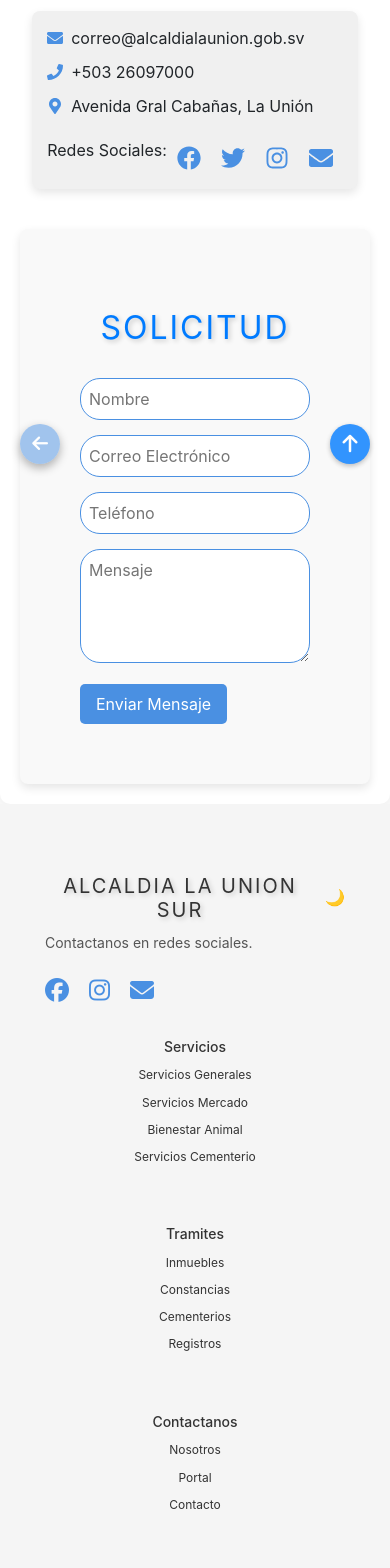
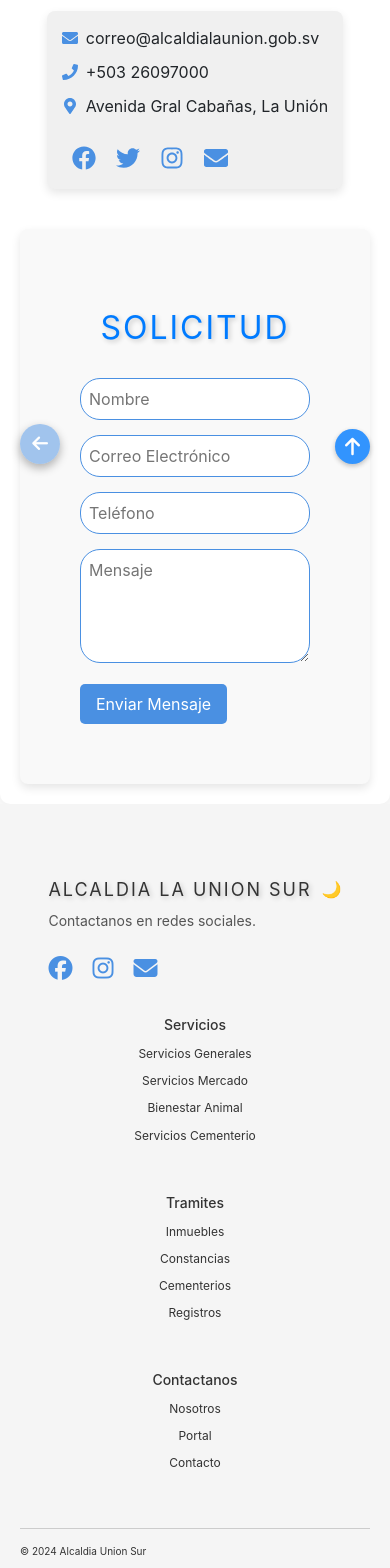
Before and after one commit to Oscar1499/PaginaAlcaldia, a React (Create React App) app in the folder FrontEnd/: page /contactenos in a window 390 px wide. Shown: the part 360-1928 px from the top of the page. Built offline with nearby package versions, Linux system fonts and the light colour scheme.

Commit message:
arreglos

```diff
--- a/FrontEnd/src/App.js
+++ b/FrontEnd/src/App.js
@@ -1,5 +1,6 @@
 import React, { useState, useEffect } from 'react';
 import { BrowserRouter as Router, Routes, Route, useLocation } from 'react-router-dom';
+import 'bootstrap/dist/css/bootstrap.min.css';
 import NavbarComponent from './componentes/NavbarComponent';
 import Layout from './componentes/Layout';
 import Footer from './componentes/Footer';
--- a/FrontEnd/src/componentes/ContactenosContenido.js
+++ b/FrontEnd/src/componentes/ContactenosContenido.js
@@ -49,7 +49,7 @@ const ContactenosContenido = () => {
             <span>Avenida Gral Cabañas, La Unión</span>
           </div>
           <div className="social-icons">
-            <div className="social-title">Redes Sociales:</div>
+            <div className="social-title"></div>
             <a href="https://facebook.com" target="_blank" rel="noopener noreferrer">
               <FaFacebook />
             </a>
--- a/FrontEnd/src/estilos/estilomapa.css
+++ b/FrontEnd/src/estilos/estilomapa.css
@@ -52,3 +52,62 @@
   box-sizing: border-box; /* Asegura que el padding y el borde se incluyan en el ancho total */
 
 }
+.popup-container {
+  text-align: center;
+}
+
+.popup-image {
+  width: 100%;
+  height: auto;
+  max-width: 200px; /* Ajusta el tamaño máximo según sea necesario */
+  border-radius: 10px;
+  margin-bottom: 10px;
+}
+
+.popup-button {
+  background-color: #4A90E2;
+  color: white;
+  border: none;
+  padding: 8px 12px;
+  font-size: 1rem;
+  border-radius: 5px;
+  cursor: pointer;
+}
+
+.popup-button:hover {
+  background-color: #357ABD;
+}
+.tooltip-container {
+  background-color: rgba(236, 238, 240, 0.9); /* Fondo azul con un poco de transparencia */
+  color: white; /* Texto blanco */
+  border-radius: 10px; /* Bordes redondeados */
+  box-shadow: 0 4px 8px rgba(0, 0, 0, 0.2); /* Sombra para darle profundidad */
+  transition: opacity 0.3s ease; /* Efecto de desvanecimiento */
+  max-width: 200px; /* Ancho máximo */
+  font-family: Arial, sans-serif; /* Cambiar a una fuente por defecto del sistema */
+}
+
+.tooltip-container img {
+  border-radius: 5px; /* Bordes redondeados para la imagen */
+}
+
+strong {
+  color: #16337b; /* Color amarillo para los nombres de los municipios */
+}
+
+small {
+  color: rgba(255, 255, 255, 0.8); /* Color blanco con algo de transparencia para la descripción */
+}
+
+
+@media (max-width: 768px) {
+  .map-container {
+    height: 50vh;
+  }
+}
+
+@media (max-width: 480px) {
+  .map-container {
+    height: 40vh;
+  }
+}
--- a/FrontEnd/src/estilos/footer.css
+++ b/FrontEnd/src/estilos/footer.css
@@ -4,24 +4,24 @@ footer {
   padding: 40px 20px;
   color: #333;
   display: flex;
-  flex-direction: column; /* Cambiar a columna para mejor organización */
-  align-items: center; /* Centrar el contenido */
-  width: 100%; /* Asegurarse de que ocupe todo el ancho */
+  flex-direction: column;
+  align-items: center;
+  width: 100%;
 }
 
 .footer-container {
   display: flex;
   justify-content: space-between;
   width: 100%;
-  max-width: 1200px; /* Asegurar un ancho máximo */
-  margin: 0 auto; /* Centrar el contenedor */
-  flex-wrap: wrap; /* Permitir que los elementos se envuelvan en pantallas pequeñas */
+  max-width: 1200px;
+  margin: 0 auto;
+  flex-wrap: wrap;
 }
 
 .footer-left {
   max-width: 300px;
-  flex: 1; /* Permitir que crezca dentro del contenedor */
-  min-width: 200px; /* Asegurar un ancho mínimo */
+  flex: 1;
+  min-width: 200px;
 }
 
 .footer-left h2 {
@@ -61,9 +61,9 @@ footer {
 }
 
 .footer-middle {
-  margin: 20px 40px; /* Ajustar márgenes para mejor distribución */
-  flex: 1; /* Permitir que crezca dentro del contenedor */
-  min-width: 200px; /* Asegurar un ancho mínimo */
+  margin: 20px 40px;
+  flex: 1;
+  min-width: 200px;
 }
 
 .footer-middle h3 {
@@ -143,8 +143,8 @@ footer {
 /* Estilo del botón emergente para volver al inicio */
 .scroll-to-top {
   position: fixed;
-  bottom: 20px; /* Distancia desde el fondo */
-  right: 20px; /* Distancia desde la derecha */
+  bottom: 20px;
+  right: 20px;
   width: 40px;
   height: 40px;
   border: none;
@@ -158,7 +158,7 @@ footer {
   transition: background-color 0.3s, opacity 0.3s;
   box-shadow: 0 2px 5px rgba(0, 0, 0, 0.3);
   opacity: 0.8;
-  z-index: 1000; /* Asegúrate de que esté por encima de otros elementos */
+  z-index: 1000;
 }
 
 .scroll-to-top:hover {
@@ -167,46 +167,109 @@ footer {
 }
 
 .scroll-to-top i {
-  font-size: 20px; /* Tamaño de la flecha */
+  font-size: 20px;
 }
 
 /* Media Queries para Responsividad */
-@media (max-width: 768px) {
+@media (max-width: 1024px) {
   .footer-container {
-    flex-direction: column; /* Apilar elementos en pantallas pequeñas */
-    align-items: center; /* Centrar elementos */
+    flex-direction: column; /* Apilar los elementos */
+    align-items: center; /* Centrar contenido */
   }
 
   .footer-left, .footer-middle {
-    margin: 10px 0; /* Ajustar márgenes */
+    margin: 15px 0; /* Reducir márgenes */
     text-align: center; /* Centrar texto */
+    flex: none; /* No permitir crecimiento innecesario */
+    max-width: 100%; /* Ocupa todo el ancho disponible */
   }
 
-  .footer-middle {
-    margin: 20px 0; /* Ajustar márgenes para evitar superposiciones */
+  .footer-middle h3 {
+    font-size: 18px; /* Ajustar tamaño de fuente */
+  }
+
+  .footer-middle ul li,
+  .footer-left p {
+    font-size: 14px; /* Aumentar legibilidad en pantallas medianas */
+  }
+
+  .social-icons a {
+    font-size: 18px; /* Ajustar el tamaño de los íconos */
+  }
+
+  .footer-bottom p {
+    font-size: 14px; /* Fuente ligeramente más grande para mejor lectura */
   }
 }
 
-@media (max-width: 480px) {
+/* Pantallas pequeñas (480px a 767px) */
+@media (max-width: 767px) {
   .footer-left h2 {
-    font-size: 20px; /* Tamaño de fuente más pequeño */
+    font-size: 20px; /* Reducir tamaño de fuente */
   }
 
   .footer-middle h3 {
-    font-size: 14px; /* Tamaño de fuente más pequeño */
+    font-size: 16px; /* Reducir tamaño de fuente */
   }
 
   .footer-middle ul li {
-    font-size: 12px; /* Tamaño de fuente más pequeño */
+    font-size: 13px; /* Reducir ligeramente el tamaño */
+  }
+
+  .footer-middle,
+  .footer-left {
+    padding: 0 10px; /* Ajustar relleno */
+  }
+
+  .social-icons a {
+    font-size: 18px; /* Ajustar tamaño de íconos */
+  }
+
+  .footer-bottom p {
+    font-size: 12px; /* Reducir tamaño para espacio limitado */
   }
 }
 
+/* Pantallas muy pequeñas (max-width 480px) */
+@media (max-width: 480px) {
+  .footer-container {
+    padding: 0 10px; /* Reducir padding general */
+  }
+
+  .footer-left h2 {
+    font-size: 18px; /* Reducir el tamaño de fuente para móviles */
+  }
+
+  .footer-middle h3 {
+    font-size: 14px;
+  }
+
+  .footer-middle ul li {
+    font-size: 12px; /* Tamaño más pequeño para mejor adaptación */
+  }
+
+  .social-icons a {
+    font-size: 16px; /* Reducir íconos en pantallas pequeñas */
+  }
+
+  .footer-bottom p {
+    font-size: 10px; /* Reducir aún más para pantallas pequeñas */
+  }
+
+  .scroll-to-top {
+    width: 35px;
+    height: 35px;
+    font-size: 18px; /* Reducir el tamaño del botón flotante */
+  }
+}
+
+/* Estilos para el modo oscuro y claro */
 .dark .footer-middle ul li {
-  color: #fff; /* Color blanco para el texto en modo oscuro */
+  color: #fff;
 }
 
 .light .footer-middle ul li {
-  color: #333; /* Color oscuro para el texto en modo claro */
+  color: #333;
 }
 
 .dark .footer-left h2 {
@@ -215,7 +278,6 @@ footer {
 
 .light .footer-left h2 {
   color: #333 !important;
-
 }
 
 .dark .footer-bottom p {
--- a/FrontEnd/src/pages/MapaOriente.js
+++ b/FrontEnd/src/pages/MapaOriente.js
@@ -1,10 +1,10 @@
 import React from 'react';
-import { MapContainer, TileLayer, Marker, Popup } from 'react-leaflet';
+import { MapContainer, TileLayer, Marker, Tooltip } from 'react-leaflet';
 import 'leaflet/dist/leaflet.css';
 import L from 'leaflet';
 import { useNavigate } from 'react-router-dom';
 import '../estilos/estilomapa.css'; // archivo CSS
-//import Slide from '../componentes/SlideEventos';
+import 'bootstrap/dist/css/bootstrap.min.css'; // Importa Bootstrap
 
 
 // Ajusta el icono predeterminado de Leaflet
@@ -24,20 +24,20 @@ const MapaOriente = () => {
 
   // Coordenadas de los municipios
   const municipios = [
-    { name: 'Alcaldía de La Unión', position: [13.336010, -87.841909], url: '/alcaldia-la-union' },
-    { name: 'Yucuaiquín', position: [13.5480, -88.0020], url: '/yucuaiquin' },
-    { name: 'Yayantique', position: [13.4479, -88.0220], url: '/yayantique' },
-    { name: 'San Alejo', position: [13.4296, -87.9603], url: '/san-alejo' },
-    { name: 'Conchagua', position: [13.3072, -87.8616], url: '/conchagua' },
-    { name: 'El Carmen', position: [13.3550, -87.9970], url: '/el-carmen' },
-    { name: 'Meanguera', position: [13.1894, -87.7090], url: '/meanguera' },
-    { name: 'Intipucá', position: [13.1967, -88.0542], url: '/intipuca' },
+    { name: 'Alcaldía de La Unión', position: [13.336010, -87.841909], url: '/alcaldia-la-union', description: 'Descripción de la Alcaldía de La Unión.', image: require('../assets/iconos/noticia1-icon.jpeg') },
+    { name: 'Yucuaiquín', position: [13.5480, -88.0020], url: '/yucuaiquin', description: 'Descripción de Yucuaiquín.', image: require('../assets/iconos/noticia1-icon.jpeg') },
+    { name: 'Yayantique', position: [13.4479, -88.0220], url: '/yayantique', description: 'Descripción de Yayantique.', image: require('../assets/iconos/noticia1-icon.jpeg') },
+    { name: 'San Alejo', position: [13.4296, -87.9603], url: '/san-alejo', description: 'Descripción de San Alejo.', image: require('../assets/iconos/noticia1-icon.jpeg') },
+    { name: 'Conchagua', position: [13.3072, -87.8616], url: '/conchagua', description: 'Descripción de Conchagua.', image: require('../assets/iconos/noticia1-icon.jpeg') },
+    { name: 'El Carmen', position: [13.3550, -87.9970], url: '/el-carmen', description: 'Descripción de El Carmen.', image: require('../assets/iconos/noticia1-icon.jpeg') },
+    { name: 'Meanguera', position: [13.1894, -87.7090], url: '/meanguera', description: 'Descripción de Meanguera.', image: require('../assets/iconos/noticia1-icon.jpeg') },
+    { name: 'Intipucá', position: [13.1967, -88.0542], url: '/intipuca', description: 'Descripción de Intipucá.', image: require('../assets/iconos/noticia1-icon.jpeg') },
   ];
 
   return (
     <div className='map-container'>
       <MapContainer
-      center={[13.336073, -87.841909]}
+        center={[13.136073, -87.941909]}
         zoom={10}
         style={{ height: "100vh", width: "100%" }}
         scrollWheelZoom={false}  // Desactiva el zoom con la rueda del mouse
@@ -57,7 +57,18 @@ const MapaOriente = () => {
             eventHandlers={{ click: () => handleMarkerClick(municipio.url) }}
             title={municipio.name}
           >
-          <Popup>{municipio.name}</Popup>
+            <Tooltip direction="top" offset={[0, 0]} opacity={1}>
+              <div className="tooltip-container p-2">
+                <strong className="d-block mb-1">{municipio.name}</strong>
+                <img
+                  src={municipio.image}
+                  alt={municipio.name}
+                  className="img-fluid mb-1" // Clase de Bootstrap para imágenes responsivas
+                  style={{ height: '60px' }} // Ajusta la altura según sea necesario
+                />
+                <small>{municipio.description}</small>
+              </div>
+            </Tooltip>
           </Marker>
         ))}
       </MapContainer>
```
Also changed, not shown: FrontEnd/src/componentes/NavbarComponent.js (+20 -15 lines). Lines whose indentation alone changed are shown as unchanged.
